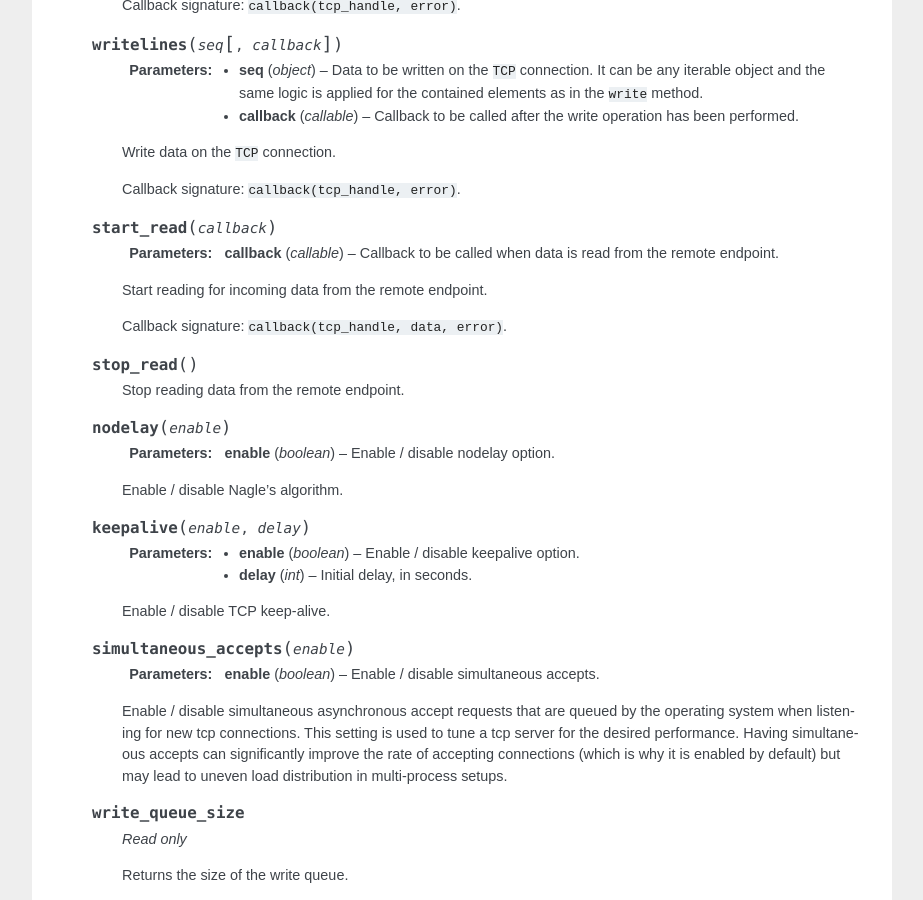
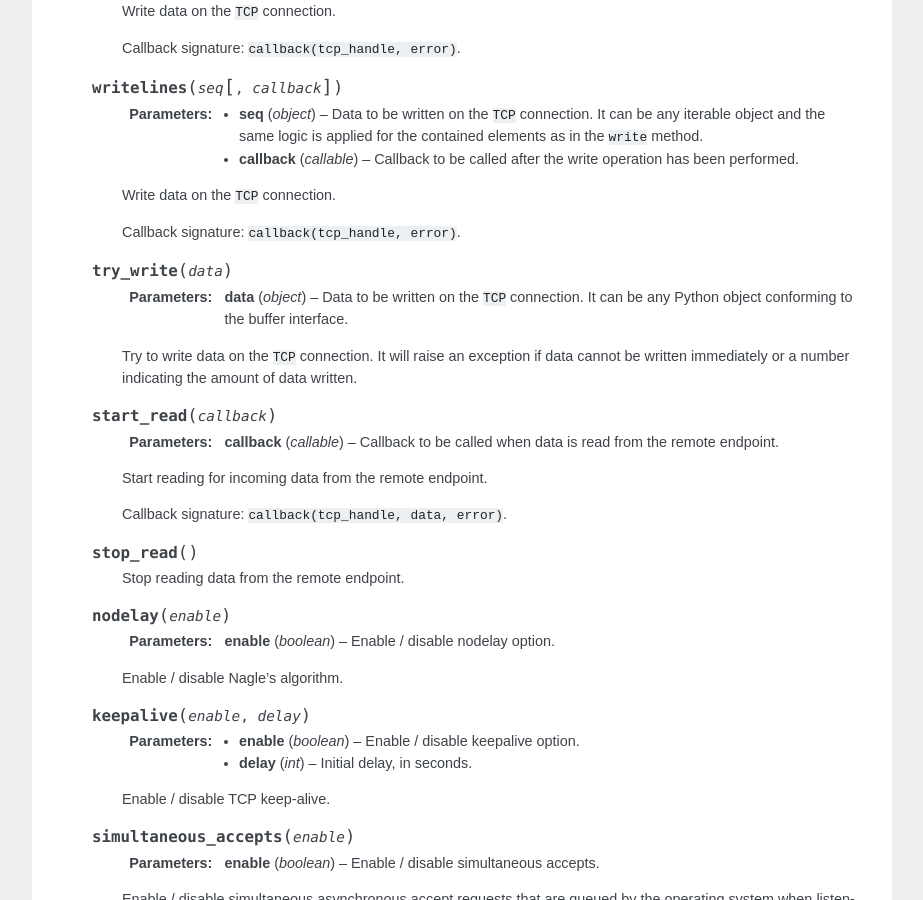
Before and after one commit to saghul/pyuv, a Sphinx documentation site: the page built from docs/tcp.rst, in a window 1280 px wide and 900 px high, scrolled down 1565 px. Shown: the whole window, without its empty margins (198-1121 px from the left). Built offline with Sphinx 7.4.7, drawn with Linux system fonts in a browser that asks for light colours; some of the changed text lies outside the part shown.

Commit message:
Updated documentation

```diff
--- a/docs/tcp.rst
+++ b/docs/tcp.rst
@@ -25,6 +25,9 @@
         :param int flowinfo: Flow info, used only for IPv6. Defaults to 0.
 
         :param int scope_id: Scope ID, used only for IPv6. Defaults to 0.
+
+        :param int flags: Binding flags. Only pyuv.UV_TCP_IPV6ONLY is supported at the moment, which
+            disables dual stack support on IPv6 handles.
 
         Bind to the specified IP address and port.
 
@@ -117,6 +120,14 @@
 
         Callback signature: ``callback(tcp_handle, error)``.
 
+    .. py:method:: try_write(data)
+
+        :param object data: Data to be written on the ``TCP`` connection. It can be any Python object conforming
+            to the buffer interface.
+
+        Try to write data on the ``TCP`` connection. It will raise an exception if data cannot be written immediately
+        or a number indicating the amount of data written.
+
     .. py:method:: start_read(callback)
 
         :param callable callback: Callback to be called when data is read from the
```
Also changed, not shown: other parts of docs/tcp.rst (+1 -1 lines), docs/loop.rst (+7 -0 lines), docs/pipe.rst (+8 -0 lines), docs/tty.rst (+8 -0 lines).
